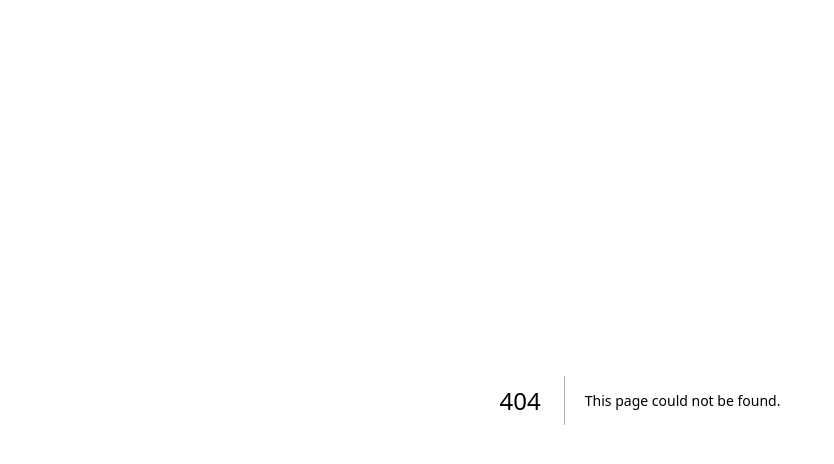
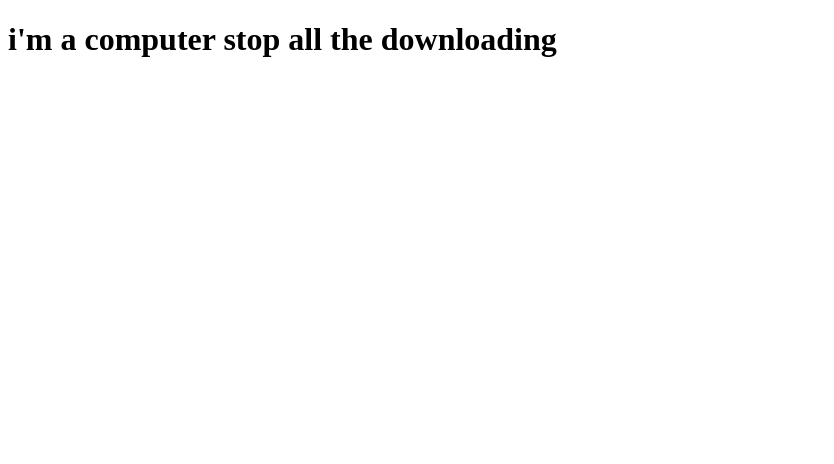
Before and after one commit to rockabetty/sousanne, a Next.js app: page /products/new in a window 1280 px wide. Before the commit this address had no page. Shown: the top 464 px of the page, without its empty margins (0-834 px from the left). Built offline with nearby package versions, Linux system fonts and the light colour scheme.

Commit message:
help computer

```diff
--- /dev/null
+++ b/src/pages/products/new.tsx
@@ -0,0 +1,9 @@
+import React from 'react'
+
+const NewProductPage = () => {
+	return (
+		<h1>i'm a computer stop all the downloading</h1>
+	)
+}
+
+export default NewProductPage
--- a/src/pages/recipes/new.tsx
+++ b/src/pages/recipes/new.tsx
@@ -6,7 +6,7 @@ const NewRecipeForm = () => {
 	const defaultState = {
 		name: "",
 		servingSize: 1,
-		components: [],
+		sections: [],
 		steps: [],
 		ingredients: []
 	}
@@ -46,7 +46,7 @@ const NewRecipeForm = () => {
 			/>
 
 			<label
-			  htmlFore="recipe_serving-size"
+			  htmlFor="recipe_serving-size"
 			>
 			  Serving Size
 			</label>
```
